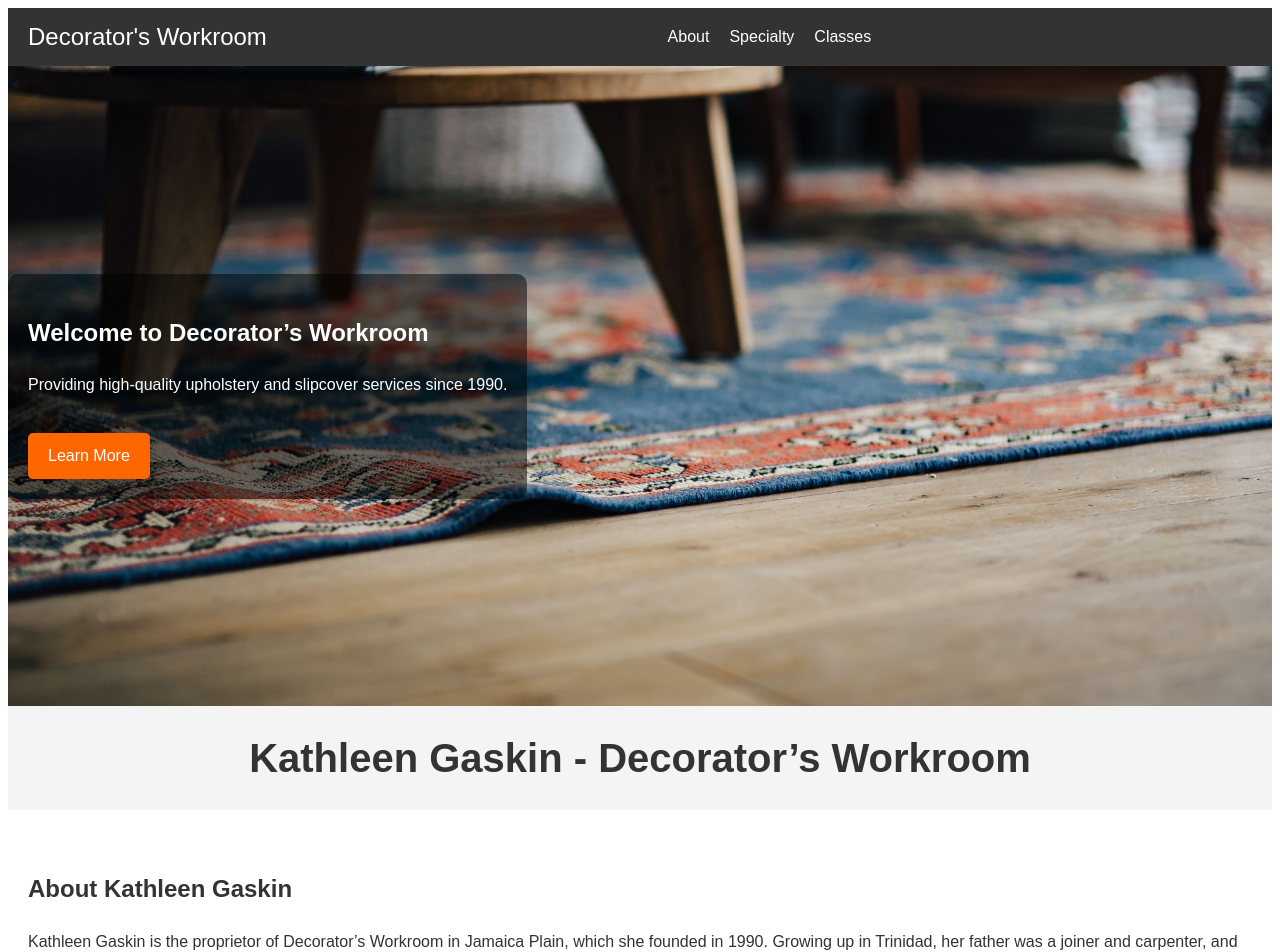
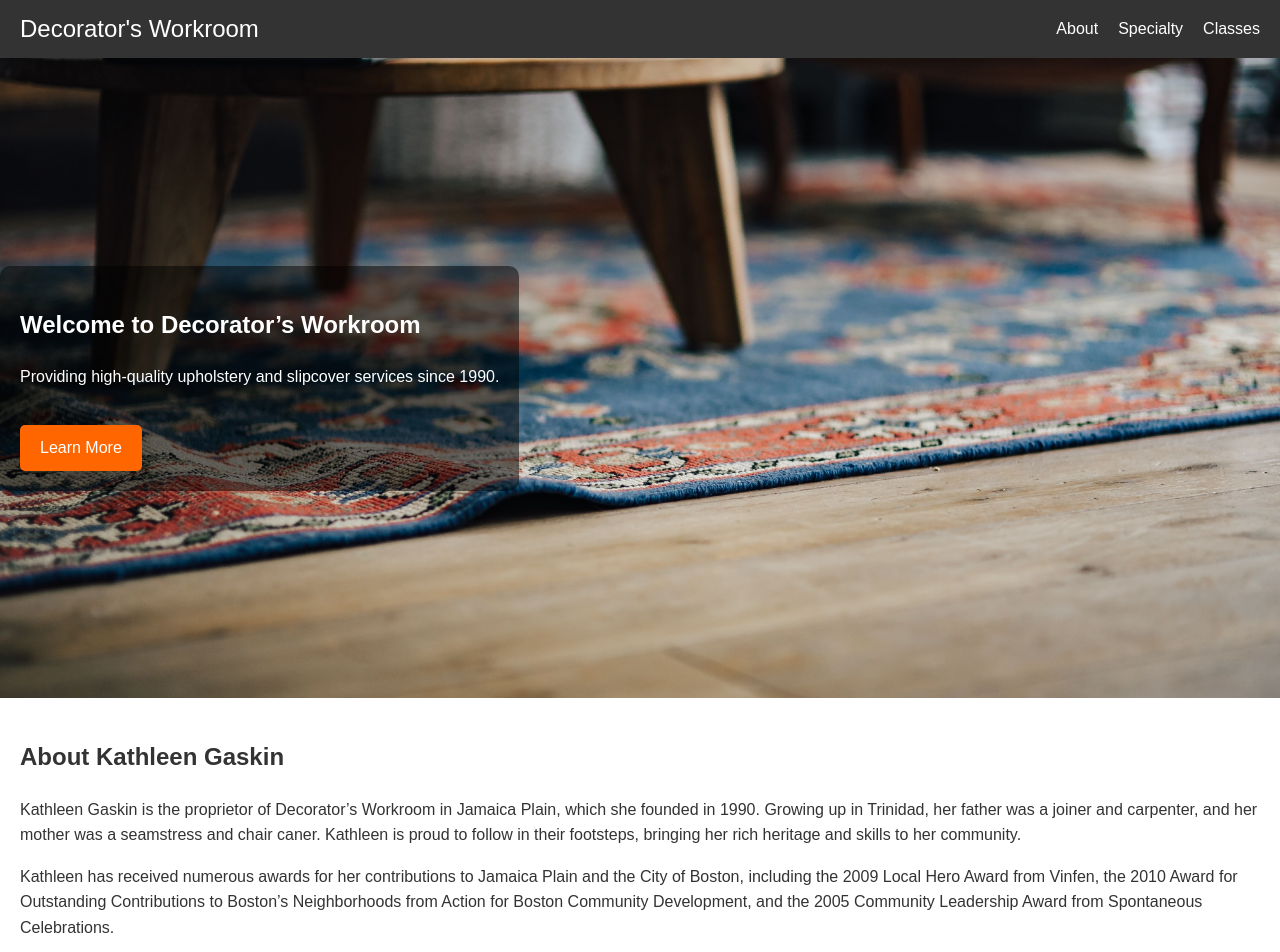
Before and after one commit to asiakay/custom-furniture-upholstery, a Next.js app: page / in a window 1280 px wide. Shown: the top 952 px of the page. Built offline with nearby package versions, Linux system fonts and the light colour scheme.

Commit message:
layout fix

```diff
--- a/app/components/Navbar.module.css
+++ b/app/components/Navbar.module.css
@@ -1,3 +1,5 @@
+/* app/components/Navbar.module.css */
+
 .navbar {
   display: flex;
   justify-content: space-between;
@@ -5,10 +7,11 @@
   background: #333;
   color: white;
   padding: 10px 20px;
-  position: relative;
+  position: sticky; /* Make the navbar fixed */
+  top: 0;
   width: 100%;
   box-sizing: border-box;
-  overflow: hidden;
+  z-index: 1000; /* Ensure it stays on top of other content */
 }
 
 .navbrand {
@@ -22,7 +25,6 @@
   margin: 0;
   padding: 0;
   transition: transform 0.3s ease;
-  width: 100%;
   justify-content: center;
   align-items: center;
   box-sizing: border-box;
--- a/app/components/Navbar.tsx
+++ b/app/components/Navbar.tsx
@@ -3,7 +3,7 @@
 import { useEffect } from "react";
 import styles from "./Navbar.module.css";
 
-const Navbar = () => {
+const Navbar: React.FC = () => {
   const toggleMenu = () => {
     const navLinks = document.querySelector(`.${styles.navlinks}`);
     navLinks?.classList.toggle(styles.active);
@@ -13,14 +13,17 @@ const Navbar = () => {
     const hamburger = document.querySelector(`.${styles.hamburger}`);
     const closeIcon = document.querySelector(`.${styles.closeIcon}`);
 
-    hamburger?.addEventListener("click", toggleMenu);
-    closeIcon?.addEventListener("click", toggleMenu);
+    if (hamburger && closeIcon) {
+      hamburger.addEventListener("click", toggleMenu);
+      closeIcon.addEventListener("click", toggleMenu);
+    }
 
-    // Cleanup event listener on component unmount
-
+    // Cleanup event listeners on component unmount
     return () => {
-      hamburger?.removeEventListener("click", toggleMenu);
-      closeIcon?.removeEventListener("click", toggleMenu);
+      if (hamburger && closeIcon) {
+        hamburger.removeEventListener("click", toggleMenu);
+        closeIcon.removeEventListener("click", toggleMenu);
+      }
     };
   }, []);
 
--- a/app/globals.css
+++ b/app/globals.css
@@ -1,4 +1,4 @@
-@tailwind base;
+/* @tailwind base;
 @tailwind components;
 @tailwind utilities;
 
@@ -25,3 +25,4 @@ body {
     )
     rgb(var(--background-start-rgb));
 }
+ */
--- a/app/layout.tsx
+++ b/app/layout.tsx
@@ -1,5 +1,12 @@
+// app/layout.tsx
+
 import "../styles/globals.css";
 import type { ReactNode } from "react";
+import { Metadata } from "next";
+
+export const metadata: Metadata = {
+  title: "Kathleen Gaskin - Decorator’s Workroom",
+};
 
 interface LayoutProps {
   children: ReactNode;
--- a/app/page.module.css
+++ b/app/page.module.css
@@ -1,3 +1,5 @@
+/* app/page.module.css */
+
 .container {
   font-family: Arial, sans-serif;
   line-height: 1.6;
@@ -10,9 +12,9 @@
 
 .header {
   background: #f4f4f4;
-  padding: 20px 0;
+  padding: 0;
   text-align: center;
-  margin-bottom: 20px;
+  margin-bottom: 0;
   width: 100%;
   box-sizing: border-box;
 }
--- a/app/page.tsx
+++ b/app/page.tsx
@@ -1,21 +1,13 @@
-import Head from "next/head";
 import Navbar from "./components/Navbar";
 import HeroSection from "./components/HeroSection";
 import styles from "./page.module.css";
 
-export default function Home() {
+const Home = () => {
   return (
     <div className={styles.container}>
-      <Head>
-        <title>Kathleen Gaskin - Decorator’s Workroom</title>
-        <meta name="viewport" content="width=device-width, initial-scale=1.0" />
-      </Head>
       <Navbar />
+      <header className={styles.header}></header>
       <HeroSection />
-      <header className={styles.header}>
-        <h1>Kathleen Gaskin - Decorator’s Workroom</h1>
-      </header>
-
       <div className={styles.main}>
         <section id="about">
           <h2>About Kathleen Gaskin</h2>
@@ -69,4 +61,6 @@ export default function Home() {
       </div>
     </div>
   );
-}
+};
+
+export default Home;
--- a/styles/globals.css
+++ b/styles/globals.css
@@ -3,3 +3,8 @@
 html {
   scroll-behavior: smooth;
 }
+
+body {
+  margin: 0;
+  font-family: Arial, sans-serif;
+}
```
